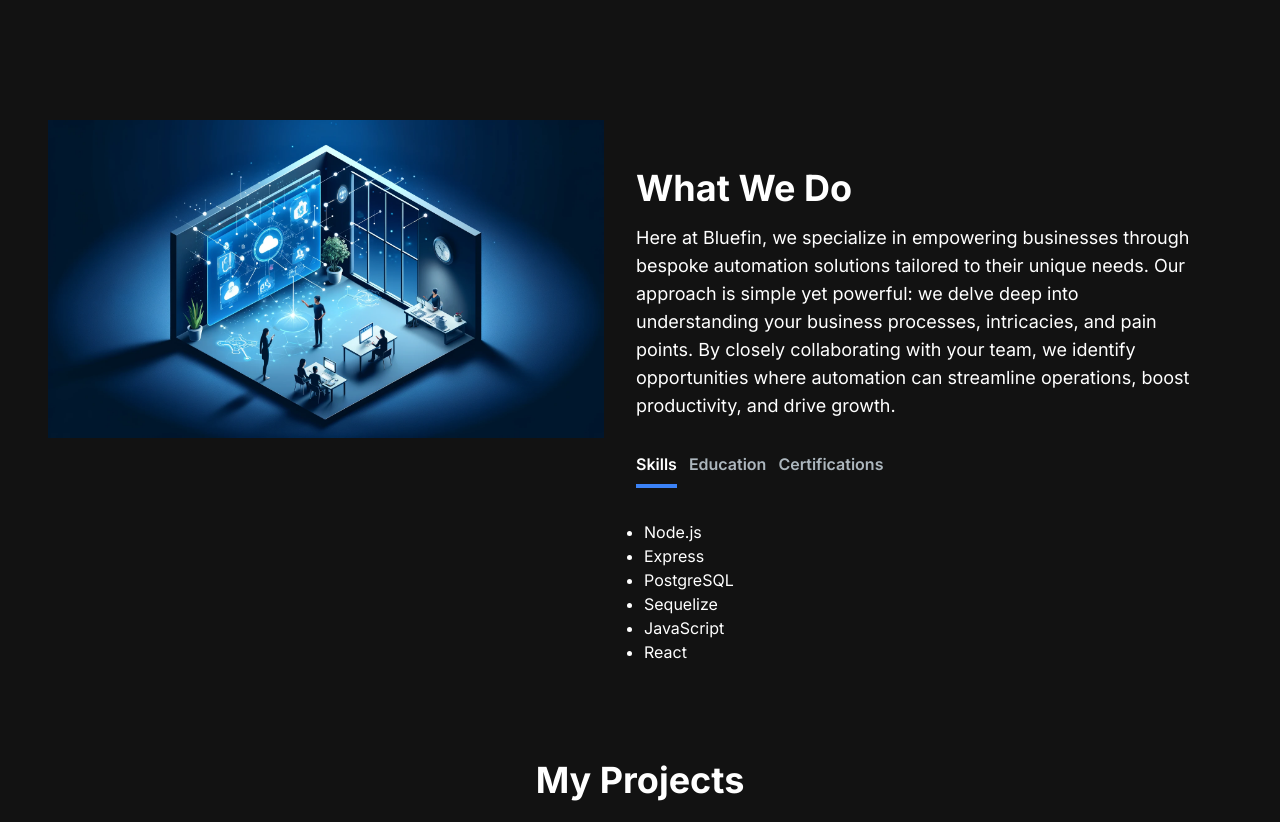
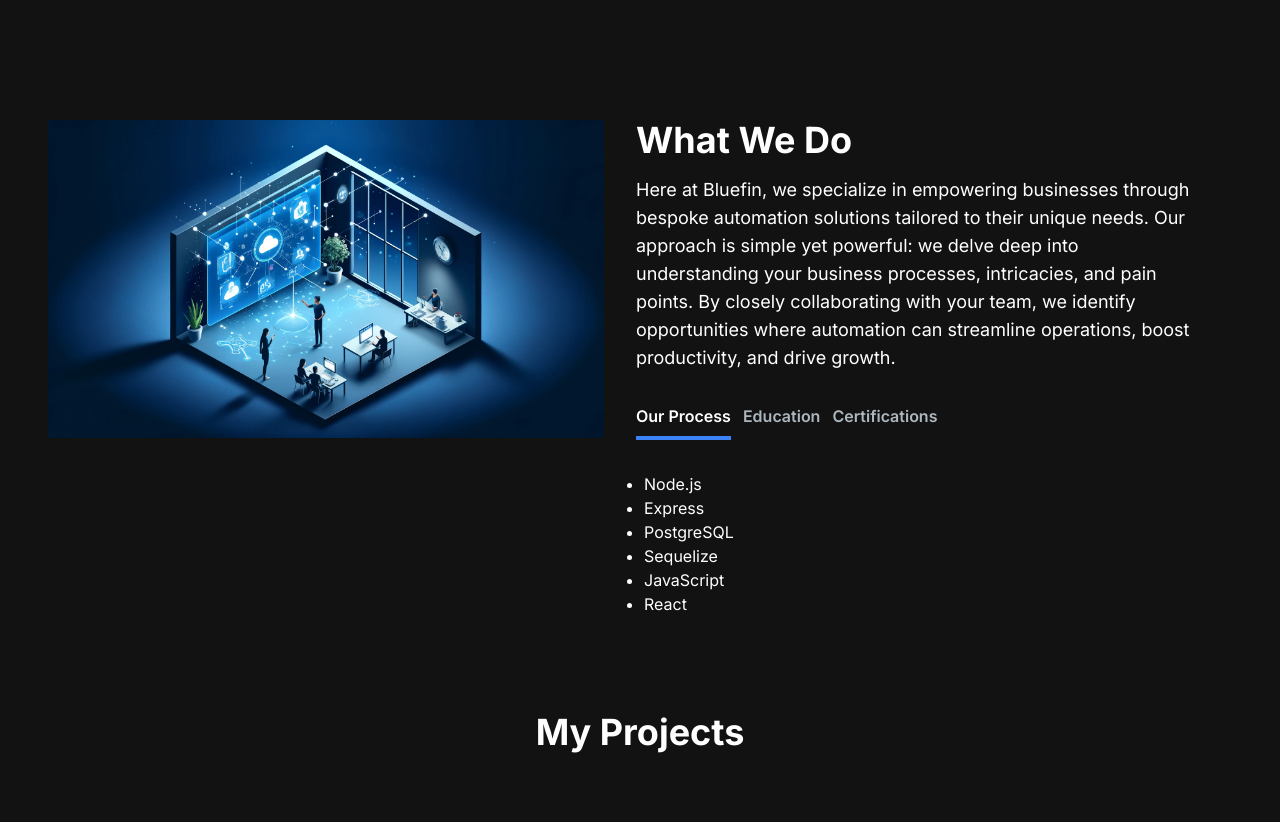
Before and after one commit to dolphinNoir/BluefinSite, a Next.js app: page / in a window 1280 px wide. Shown: the part 600-1422 px from the top of the page. Built offline with nearby package versions, Linux system fonts and the light colour scheme.

Commit message:
made changes

```diff
--- a/src/app/components/AboutSection.jsx
+++ b/src/app/components/AboutSection.jsx
@@ -5,8 +5,8 @@ import TabButton from "./TabButton";
 
 const TAB_DATA = [
   {
-    title: "Skills",
-    id: "skills",
+    title: "Our Process", // Changed from "Skills" to "Our Process"
+    id: "process", // Changed from "skills" to "process" for consistency
     content: (
       <ul className="list-disc pl-2">
         <li>Node.js</li>
@@ -41,7 +41,7 @@ const TAB_DATA = [
 ];
 
 const AboutSection = () => {
-  const [tab, setTab] = useState("skills");
+  const [tab, setTab] = useState("process"); // Set default tab to "process"
   const [isPending, startTransition] = useTransition();
 
   const handleTabChange = (id) => {
@@ -62,7 +62,7 @@ const AboutSection = () => {
             className="lg:w-full lg:h-auto"
           />
         </div>
-        <div className="lg:w-1/2 md:pt-[3rem] sm:pt-[2rem]">
+        <div className="lg:w-1/2 pt-[3rem] lg:pt-0">
           <h2 className="text-4xl font-bold mb-4">What We Do</h2>
           <p className="text-base lg:text-lg mb-8">
             Here at Bluefin, we specialize in empowering businesses through
@@ -74,11 +74,12 @@ const AboutSection = () => {
             growth.
           </p>
           <div className="flex flex-row justify-start mb-8">
+            {/* Adjusted tab title to "Our Process" */}
             <TabButton
-              selectTab={() => handleTabChange("skills")}
-              active={tab === "skills"}
+              selectTab={() => handleTabChange("process")}
+              active={tab === "process"}
             >
-              Skills
+              Our Process
             </TabButton>
             <TabButton
               selectTab={() => handleTabChange("education")}
```
